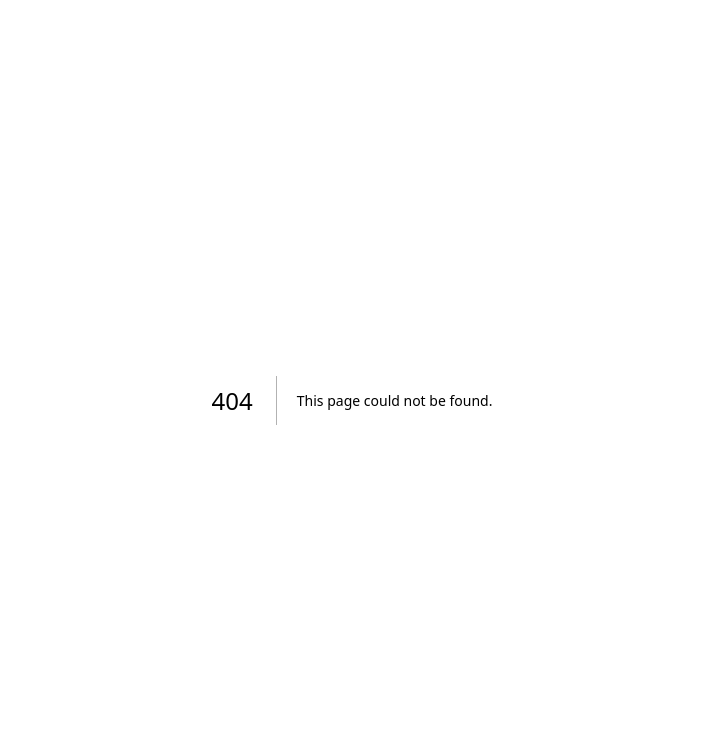
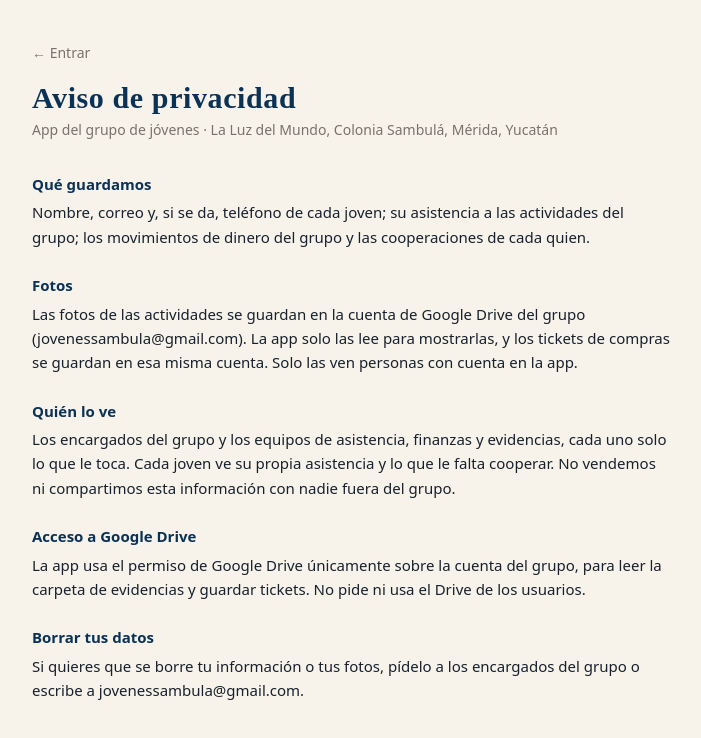
Before and after one commit to AndyPerezMdz/joveneslldmsambula, a Next.js app: page /privacidad in a window 1280 px wide. Before the commit this address had no page. Shown: the top 738 px of the page, without its empty margins (288-989 px from the left). Built offline with nearby package versions, Linux system fonts and the light colour scheme.

Commit message:
Aviso de privacidad para Google

```diff
--- /dev/null
+++ b/src/app/privacidad/page.tsx
@@ -0,0 +1,44 @@
+import Link from "next/link";
+
+export const metadata = { title: "Aviso de privacidad" };
+
+// Página pública (Google la pide para conectar el Drive del grupo).
+export default function Privacidad() {
+  return (
+    <main className="mx-auto max-w-2xl px-4 py-10">
+      <Link href="/login" className="text-sm text-stone-500 hover:text-titulo">← Entrar</Link>
+      <h1 className="titulo mt-4 text-3xl font-semibold text-titulo">Aviso de privacidad</h1>
+      <p className="mt-1 text-sm text-stone-500">App del grupo de jóvenes · La Luz del Mundo, Colonia Sambulá, Mérida, Yucatán</p>
+
+      <div className="mt-8 space-y-6 text-[15px] leading-relaxed">
+        <section>
+          <h2 className="font-semibold text-titulo">Qué guardamos</h2>
+          <p className="mt-1">Nombre, correo y, si se da, teléfono de cada joven; su asistencia a las actividades
+            del grupo; los movimientos de dinero del grupo y las cooperaciones de cada quien.</p>
+        </section>
+        <section>
+          <h2 className="font-semibold text-titulo">Fotos</h2>
+          <p className="mt-1">Las fotos de las actividades se guardan en la cuenta de Google Drive del grupo
+            (jovenessambula@gmail.com). La app solo las lee para mostrarlas, y los tickets de compras se
+            guardan en esa misma cuenta. Solo las ven personas con cuenta en la app.</p>
+        </section>
+        <section>
+          <h2 className="font-semibold text-titulo">Quién lo ve</h2>
+          <p className="mt-1">Los encargados del grupo y los equipos de asistencia, finanzas y evidencias, cada
+            uno solo lo que le toca. Cada joven ve su propia asistencia y lo que le falta cooperar.
+            No vendemos ni compartimos esta información con nadie fuera del grupo.</p>
+        </section>
+        <section>
+          <h2 className="font-semibold text-titulo">Acceso a Google Drive</h2>
+          <p className="mt-1">La app usa el permiso de Google Drive únicamente sobre la cuenta del grupo, para
+            leer la carpeta de evidencias y guardar tickets. No pide ni usa el Drive de los usuarios.</p>
+        </section>
+        <section>
+          <h2 className="font-semibold text-titulo">Borrar tus datos</h2>
+          <p className="mt-1">Si quieres que se borre tu información o tus fotos, pídelo a los encargados del
+            grupo o escribe a jovenessambula@gmail.com.</p>
+        </section>
+      </div>
+    </main>
+  );
+}
--- a/src/proxy.ts
+++ b/src/proxy.ts
@@ -3,7 +3,7 @@ import { NextResponse, type NextRequest } from "next/server";
 
 // Next 16: "middleware" ahora se llama "proxy".
 // Refresca la sesión y saca a quien no tenga cuenta.
-const PUBLICAS = ["/login", "/registro", "/recuperar", "/auth"];
+const PUBLICAS = ["/login", "/registro", "/recuperar", "/auth", "/privacidad"];
 
 export async function proxy(request: NextRequest) {
   let response = NextResponse.next({ request });
```
